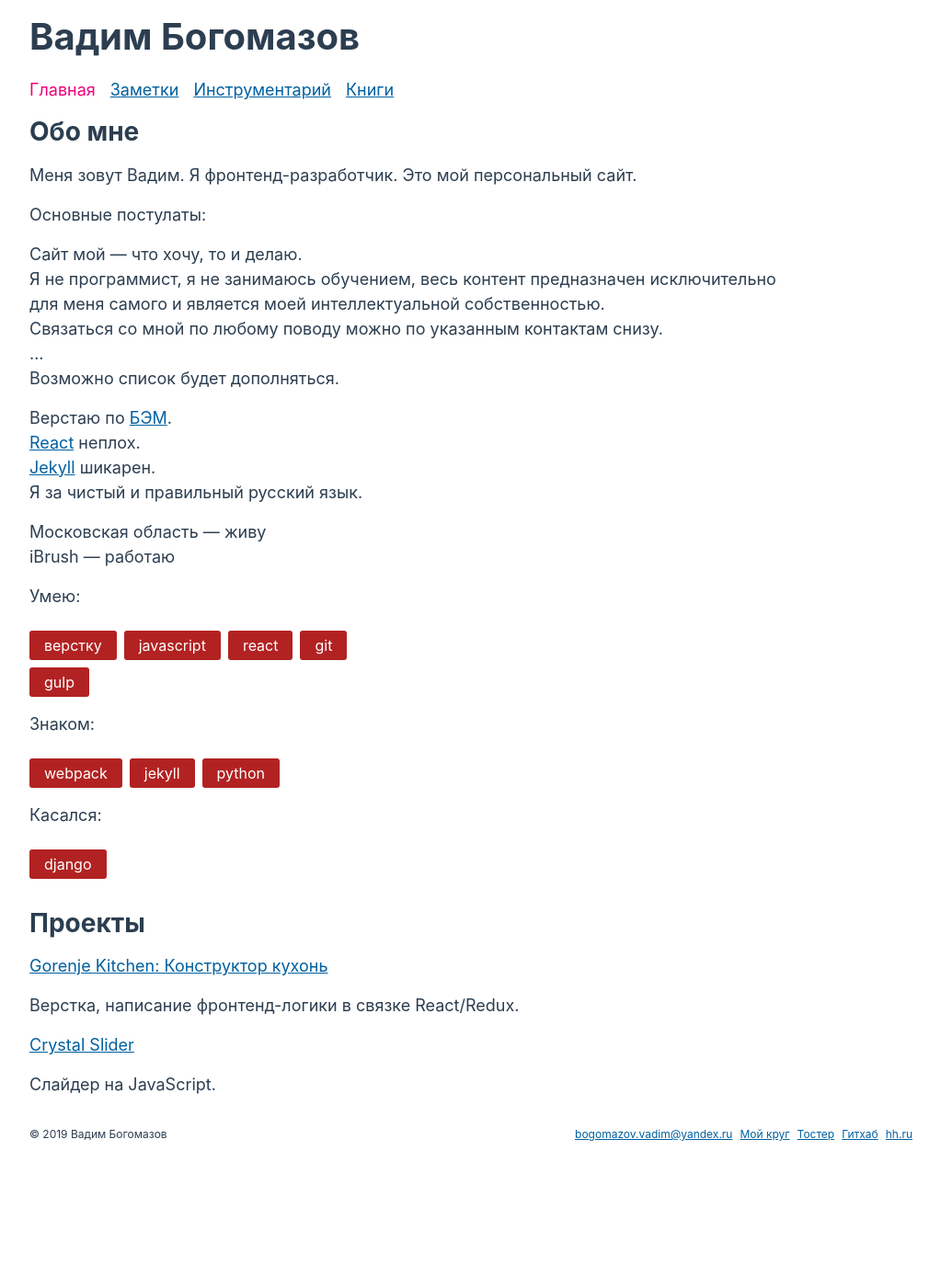
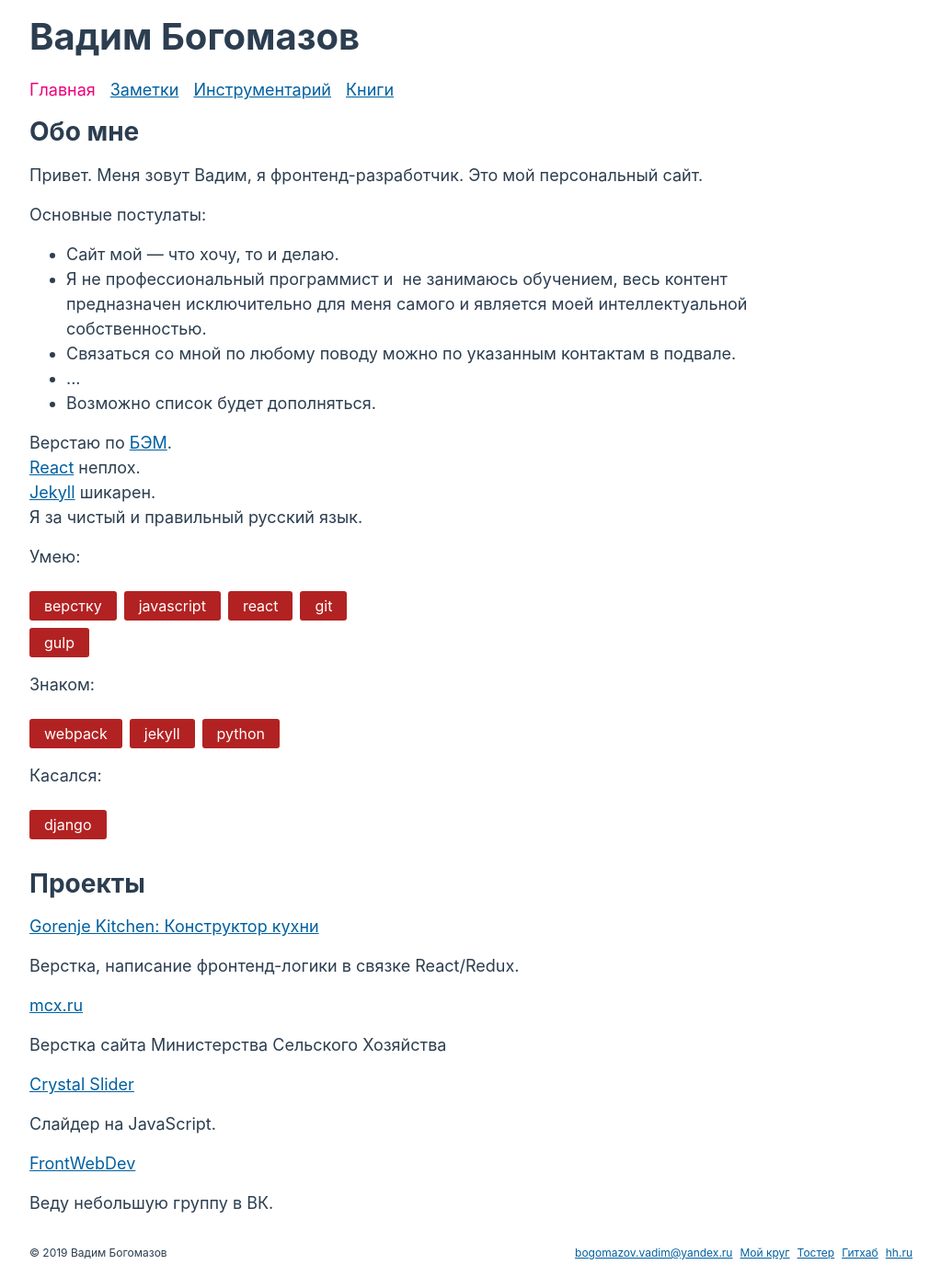
Before and after one commit to vadimbogomazov/vadimbogomazov.github.io, a Jekyll site: the page built from index.markdown, in a window 1280 px wide. Shown: the whole page at 92% size, without its empty margins (128-1151 px from the left). Built offline with Jekyll 4.4.1, drawn with Linux system fonts in a browser that asks for light colours; before the commit the page ends 1259 px from its top, so only the background shows below that.

Commit message:
Update content

```diff
--- a/_layouts/default.html
+++ b/_layouts/default.html
@@ -8,7 +8,7 @@ layout: compress
     <meta charset="utf-8">
     <meta name="viewport" content="width=device-width, initial-scale=1.0">
 
-    <title>{{ page.title }} {% if site.description %}|{% endif %} {{ site.description }}</title>
+    <title>{{ page.title }}</title>
     <link rel="stylesheet" href="/assets/css/styles.css">
 
     <meta itemprop="description" name="description" content="{% if page.description %}{{ page.description | truncate: 160 }}{% else %}{{ site.description | truncate: 160  }}{% endif %}">
--- a/index.markdown
+++ b/index.markdown
@@ -1,19 +1,19 @@
 ---
 layout: default
-title: Главная
+title: Вадим Богомазов
 ---
 <section class="site-section">
     <h2>Обо мне</h2>
 
-    <p>Меня зовут Вадим. Я&nbsp;фронтенд-разработчик. Это мой персональный сайт.</p>
+    <p>Привет. Меня зовут Вадим, я&nbsp;фронтенд-разработчик. Это мой персональный сайт.</p>
     <p>Основные постулаты:</p>
 
-    <ul class="site-list">
-        <li class="site-list__item">Сайт мой&nbsp;&mdash; что хочу, то&nbsp;и&nbsp;делаю.</li>
-        <li class="site-list__item">Я&nbsp;не&nbsp;программист, я&nbsp;не&nbsp;занимаюсь обучением, весь контент предназначен исключительно для меня самого и&nbsp;является моей интеллектуальной собственностью.</li>
-        <li class="site-list__item">Связаться со&nbsp;мной по&nbsp;любому поводу можно по&nbsp;указанным контактам снизу.</li>
-        <li class="site-list__item">...</li>
-        <li class="site-list__item">Возможно список будет дополняться.</li>
+    <ul>
+        <li>Сайт мой&nbsp;&mdash; что хочу, то&nbsp;и&nbsp;делаю.</li>
+        <li>Я&nbsp;не&nbsp;профессиональный программист и  &nbsp;не&nbsp;занимаюсь обучением, весь контент предназначен исключительно для меня самого и&nbsp;является моей интеллектуальной собственностью.</li>
+        <li>Связаться со&nbsp;мной по&nbsp;любому поводу можно по&nbsp;указанным контактам в подвале.</li>
+        <li>...</li>
+        <li>Возможно список будет дополняться.</li>
     </ul>
 
     <ul class="site-list">
@@ -24,12 +24,6 @@ title: Главная
     </ul>
 
     <ul class="site-list">
-        <li class="site-list__item">
-            Московская область &mdash; живу
-        </li>
-        <li class="site-list__item">
-            iBrush &mdash; работаю
-        </li>
         <li class="site-list__item">
             <p>Умею:</p>
             <ul class="tags-list mt-0 mb-0">
@@ -80,8 +74,14 @@ title: Главная
     <ul class="site-list">
         <li class="site-list__item">
             <div>
-                <p><a href="https://gorenje-kitchen.ru/constructor/" target="_blank">Gorenje Kitchen: Конструктор кухонь</a></p>
+                <p><a href="https://gorenje-kitchen.ru/constructor/" target="_blank">Gorenje Kitchen: Конструктор кухни</a></p>
                 <span>Верстка, написание фронтенд-логики в&nbsp;связке React/Redux.</span>
+            </div>
+        </li>
+        <li class="site-list__item">
+            <div>
+                <p><a href="http://mcx.ru/" target="_blank">mcx.ru</a></p>
+                <span>Верстка сайта Министерства Сельского Хозяйства</span>
             </div>
         </li>
         <li class="site-list__item">
@@ -90,5 +90,12 @@ title: Главная
                 <span>Cлайдер на JavaScript.</span>
             </div>
         </li>
+        <li class="site-list__item">
+            <div>
+                <p><a href="https://vk.com/frontwebd" target="_blank">FrontWebDev</a></p>
+                <span>Веду небольшую группу в ВК.</span>
+            </div>
+        </li>
+
     </ul>
 </section>
```
Also changed, not shown: Gemfile.lock.
